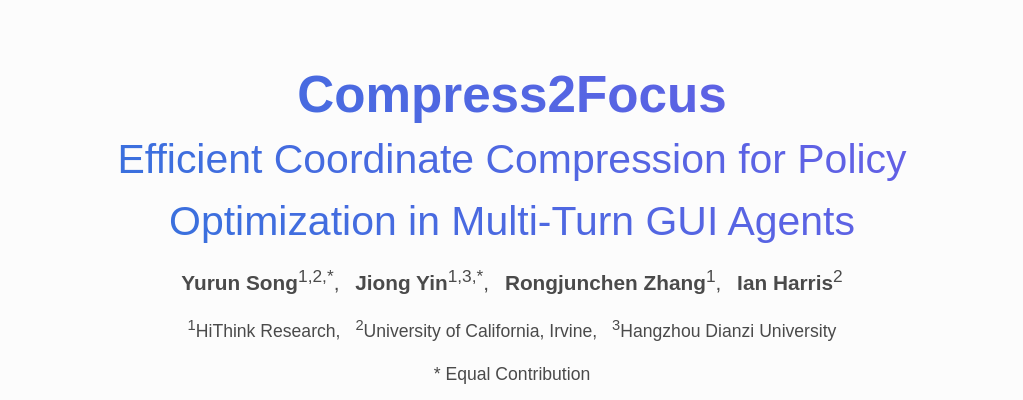
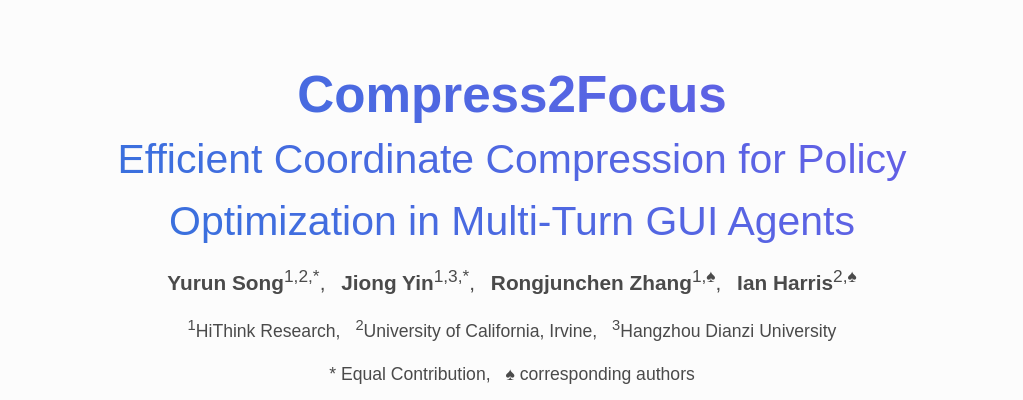
Before and after one commit to HiThink-Research/CCPO, a plain HTML site: page index.html in a window 1280 px wide. Shown: the top 400 px of the page, without its empty margins (128-1151 px from the left). Drawn offline with nearby package versions, Linux system fonts and the light colour scheme; a web font is replaced by a local one.

Commit message:
Update index.html

```diff
--- a/index.html
+++ b/index.html
@@ -267,10 +267,10 @@
           <b>Jiong Yin</b><sup>1,3,*</sup>,
         </span>
         <span class="author-block">
-          <b>Rongjunchen Zhang</b><sup>1</sup>,
+          <b>Rongjunchen Zhang</b><sup>1,♠</sup>,
         </span>
         <span class="author-block">
-          <b>Ian Harris</b><sup>2</sup>
+          <b>Ian Harris</b><sup>2,♠</sup>
         </span>
       </div>
 
@@ -281,7 +281,12 @@
       </div>
 
       <div class="publication-authors" style="font-size: 1.1rem; margin-top: 0.5rem;">
-      * Equal Contribution
+      <span class="author-block">
+          * Equal Contribution,
+      </span>
+      <span class="author-block">
+          ♠ corresponding authors
+      </span>
       </div>
 
       <div class="column has-text-centered">
```
